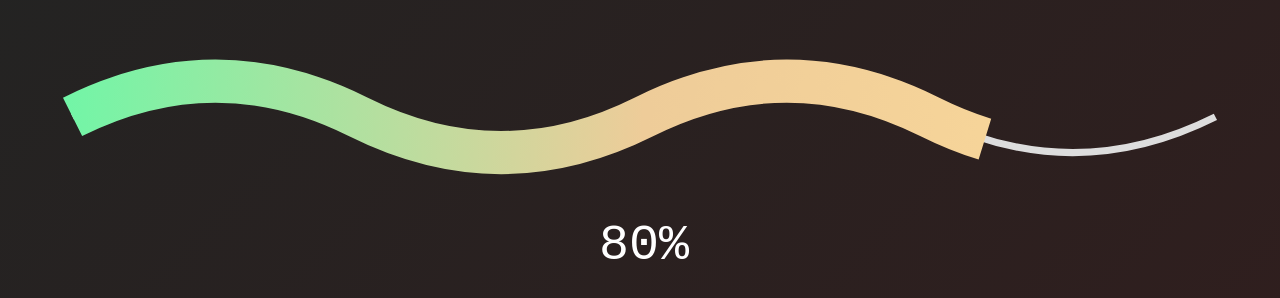
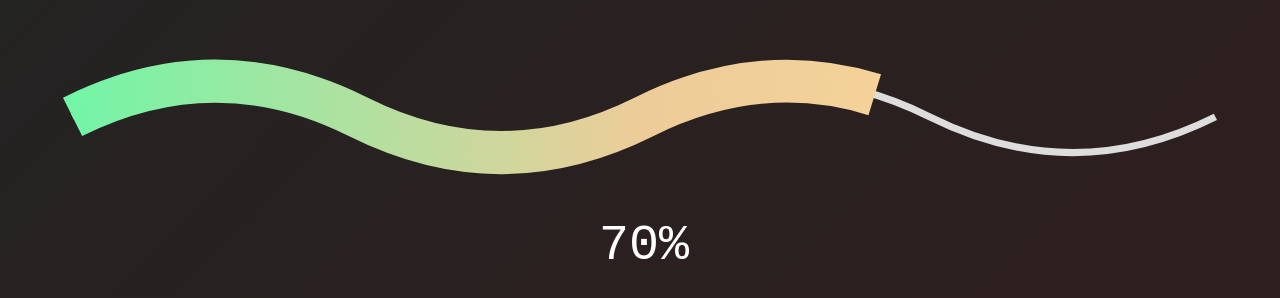
Before and after one commit to mattebit/gv_progress_bar, a plain HTML site: page index.html in a window 1280 px wide. Shown: the part 432-730 px from the top of the page. Drawn offline with Linux system fonts and the light colour scheme.

Commit message:
Updated progress

```diff
--- a/index.html
+++ b/index.html
@@ -25,7 +25,7 @@
             //var a = document.getElementById('bar');
 
             var bar1 = new ldBar("#myItem1");
-            bar1.set(80);
+            bar1.set(70);
         </script>
     </body>
 </html>
```
